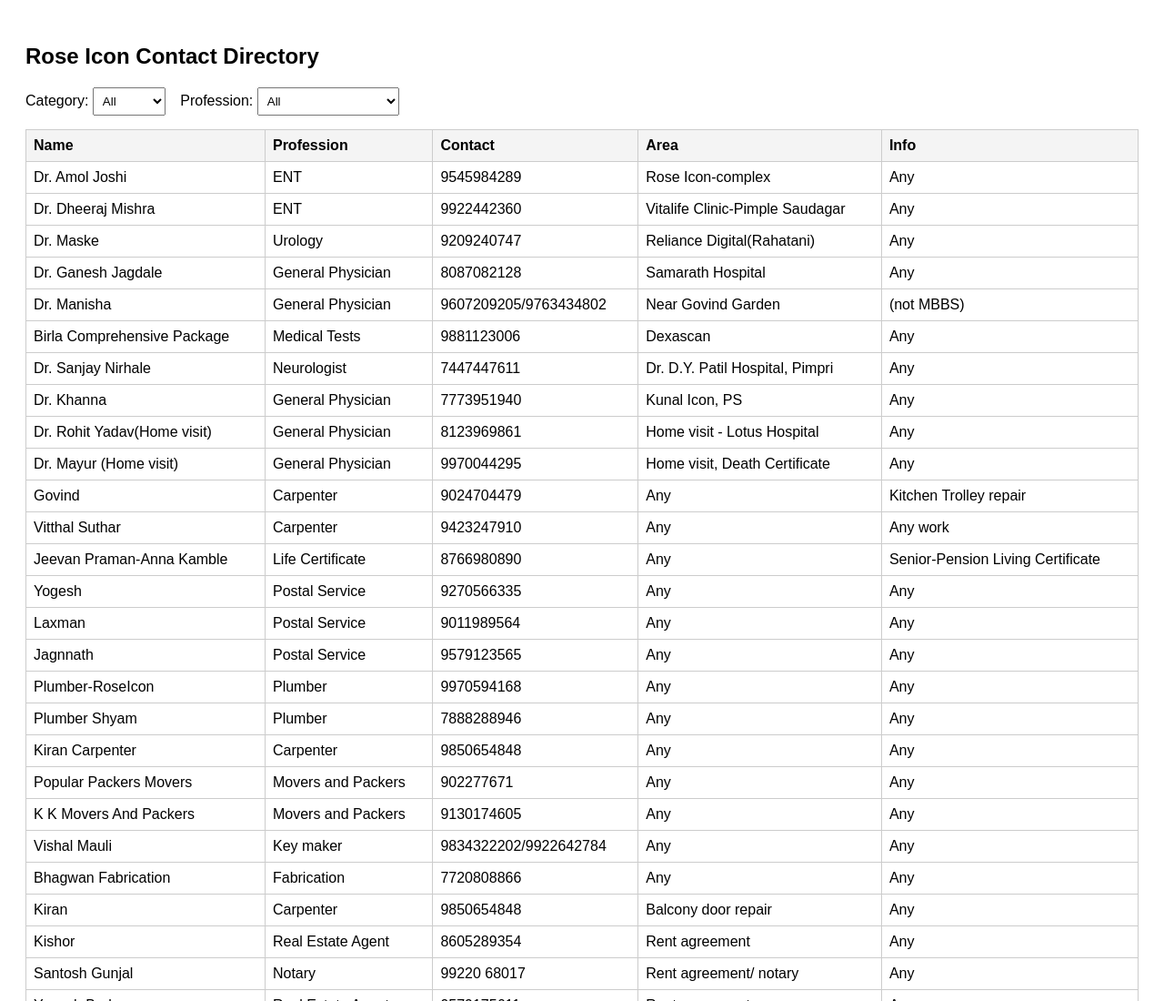
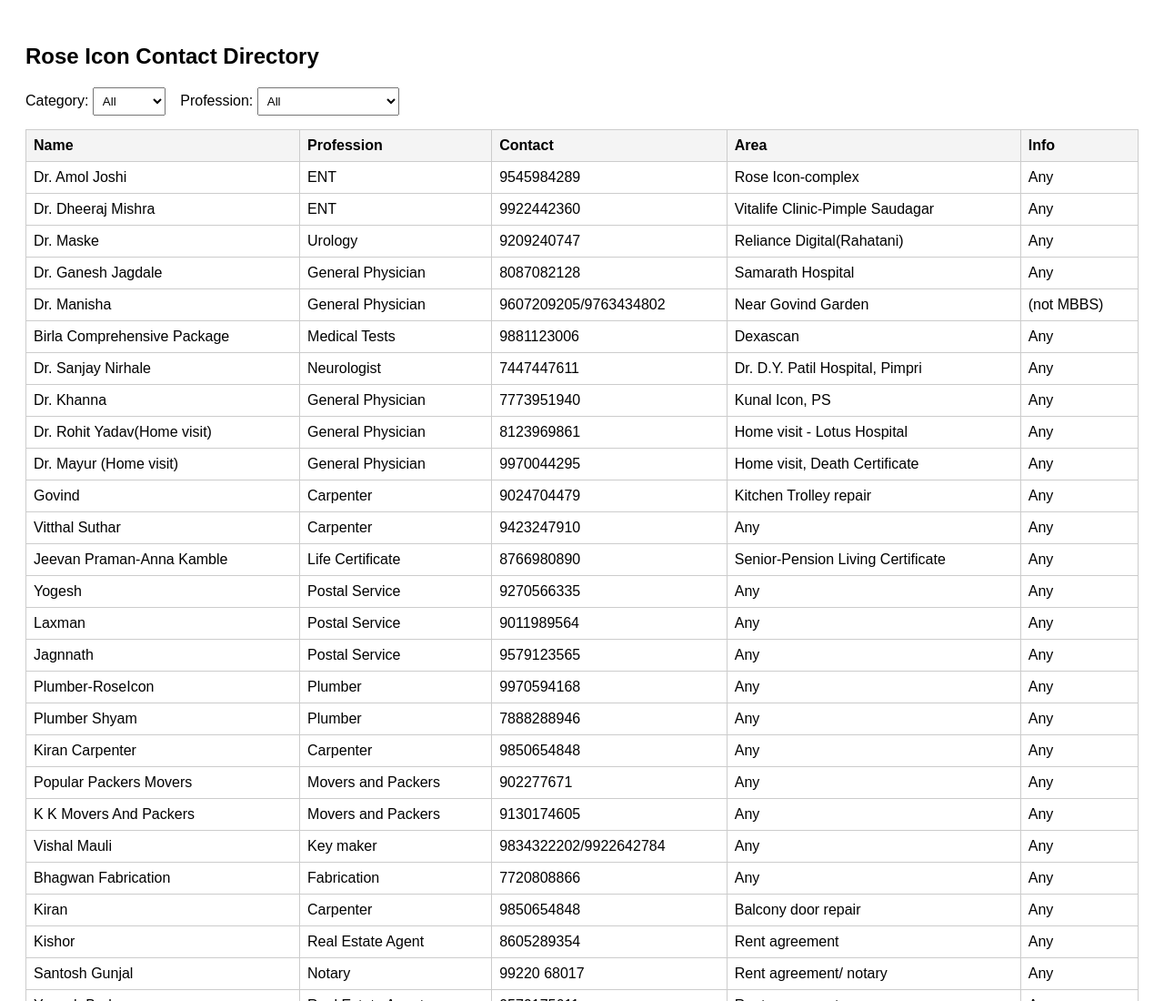
Before and after one commit to bankimis-cop/RI-Info, a plain HTML site: page index.html in a window 1280 px wide. Shown: the top 1100 px of the page at 91% size. Drawn offline with Linux system fonts and the light colour scheme.

```diff
--- a/index.html
+++ b/index.html
@@ -149,8 +149,8 @@
     <td>Govind</td>
     <td>Carpenter</td>
     <td>9024704479</td>
+    <td>Kitchen Trolley repair</td>
     <td>Any</td>
-    <td>Kitchen Trolley repair</td>
   </tr>
 
   <tr data-category="helper">
@@ -158,15 +158,15 @@
     <td>Carpenter</td>
     <td>9423247910</td>
     <td>Any</td>
-    <td>Any work</td>
+    <td>Any</td>
   </tr>
 
   <tr data-category="helper">
     <td>Jeevan Praman-Anna Kamble</td>
     <td>Life Certificate</td>
     <td>8766980890</td>
+    <td>Senior-Pension Living Certificate</td>
     <td>Any</td>
-    <td>Senior-Pension Living Certificate</td>
   </tr>
 
   <tr data-category="helper">
```
